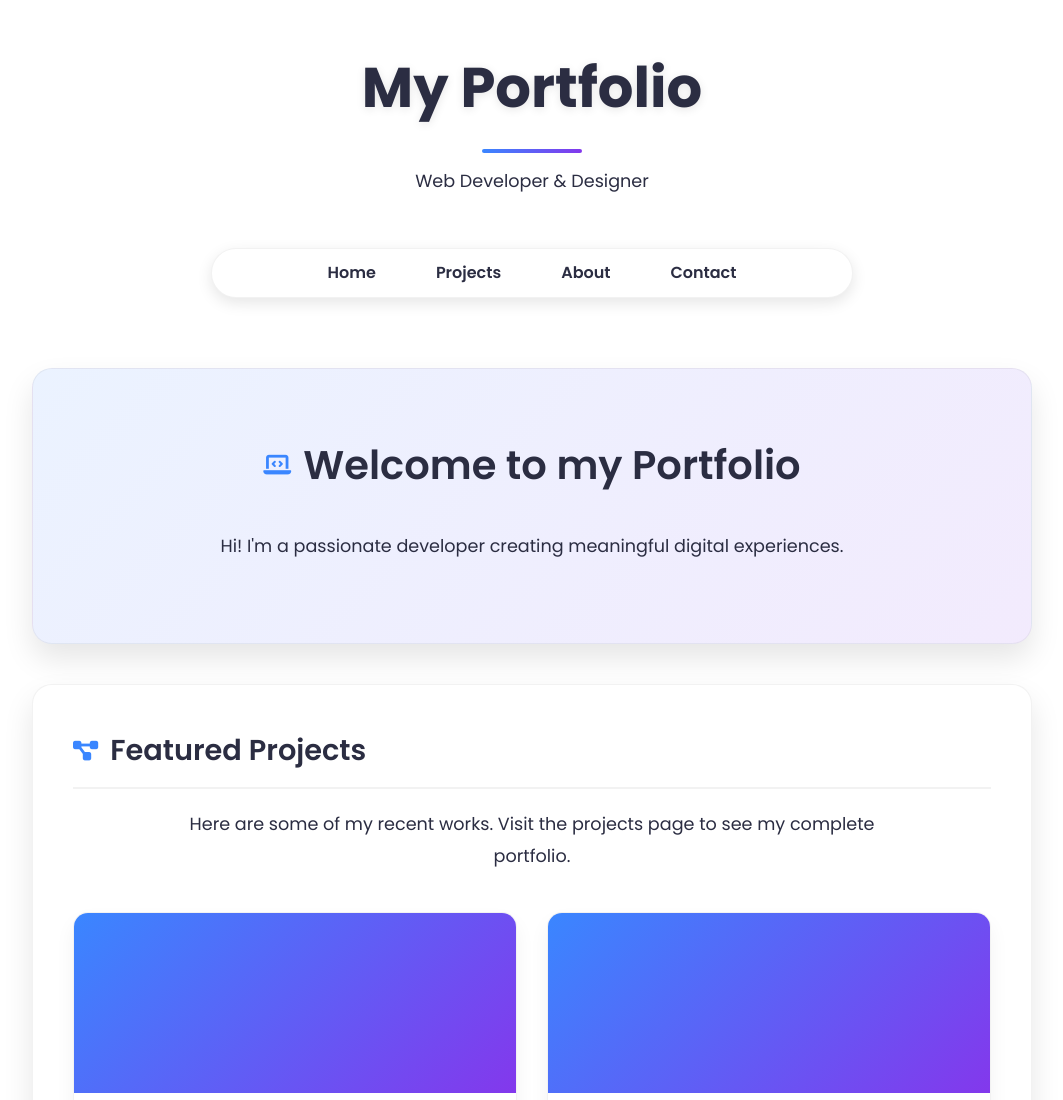
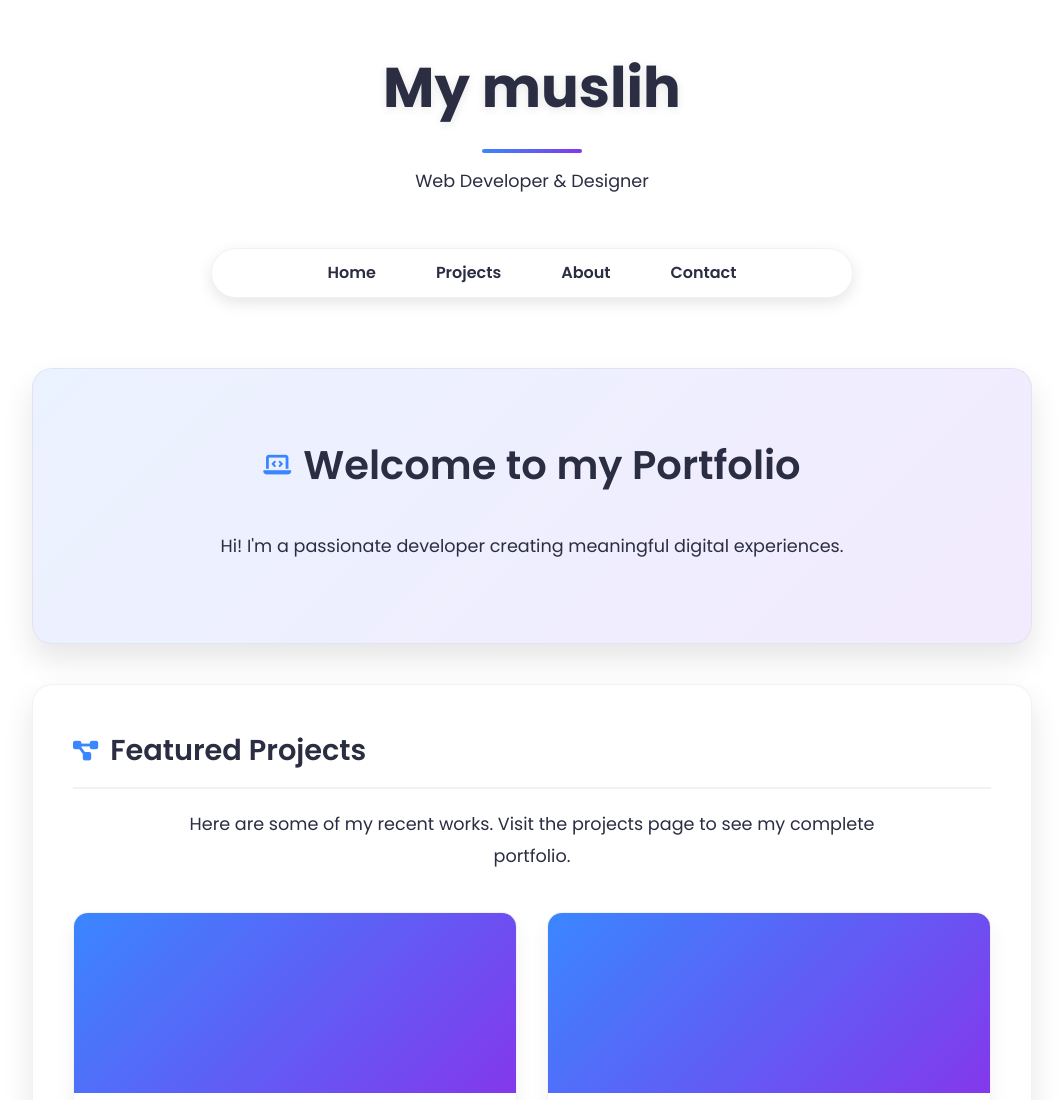
Before and after one commit to muslihkar17/muslihkhairualiefrahman, a plain HTML site: page index.html in a window 1280 px wide. Shown: the top 1100 px of the page, without its empty margins (108-1171 px from the left). Drawn offline with Linux system fonts and the light colour scheme.

Commit message:
ubahnamaporto

```diff
--- a/index.html
+++ b/index.html
@@ -9,7 +9,7 @@
 </head>
 <body>
     <header>
-        <h1>My Portfolio</h1>
+        <h1>My muslih</h1>
         <p>Web Developer & Designer</p>
     </header>
     <nav>
```
